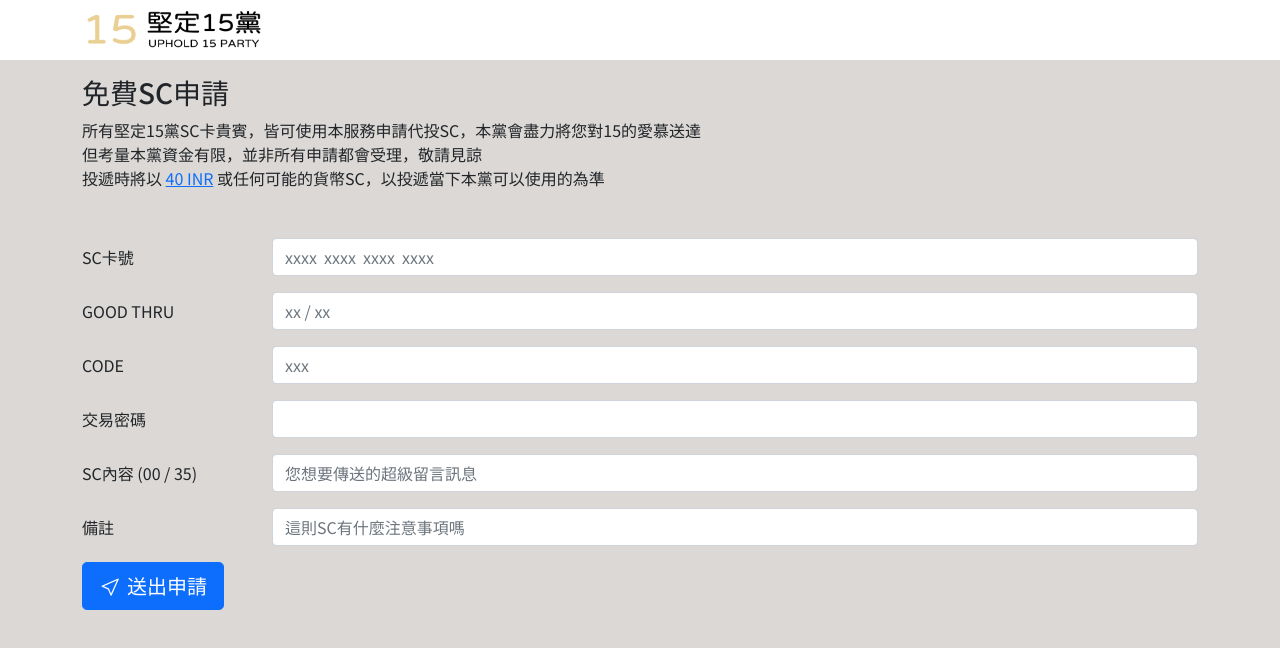
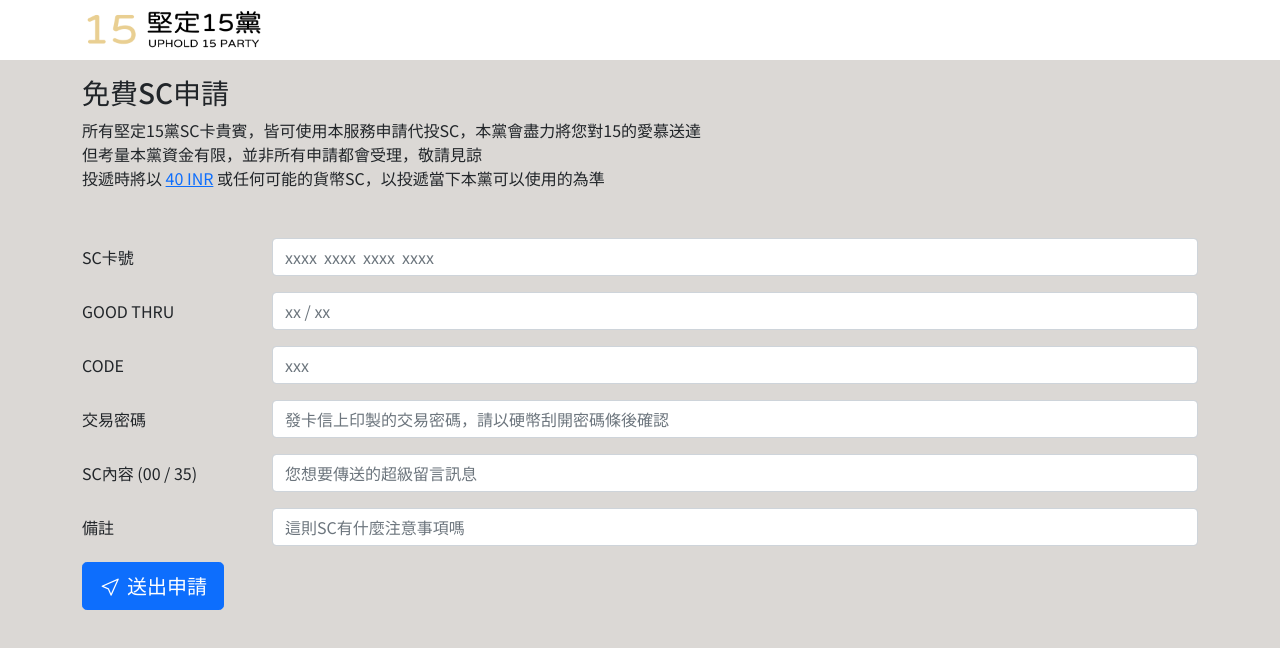
Before and after one commit to SoftwareSing/uphold-15-party-web, a Svelte app: page /sc/apply in a window 1280 px wide. Shown: the top 648 px of the page. Built offline with nearby package versions, Linux system fonts and the light colour scheme.

Commit message:
更新SC申請頁關於交易密碼的說明

```diff
--- a/src/component/CardPasswordInputComponent.svelte
+++ b/src/component/CardPasswordInputComponent.svelte
@@ -3,7 +3,7 @@
   export let password = ''
 </script>
 
-<input class="{inputClass}" type="password" bind:value={password} />
+<input class="{inputClass}" type="password" placeholder="發卡信上印製的交易密碼，請以硬幣刮開密碼條後確認" bind:value={password} />
 
 <style>
 </style>
```
